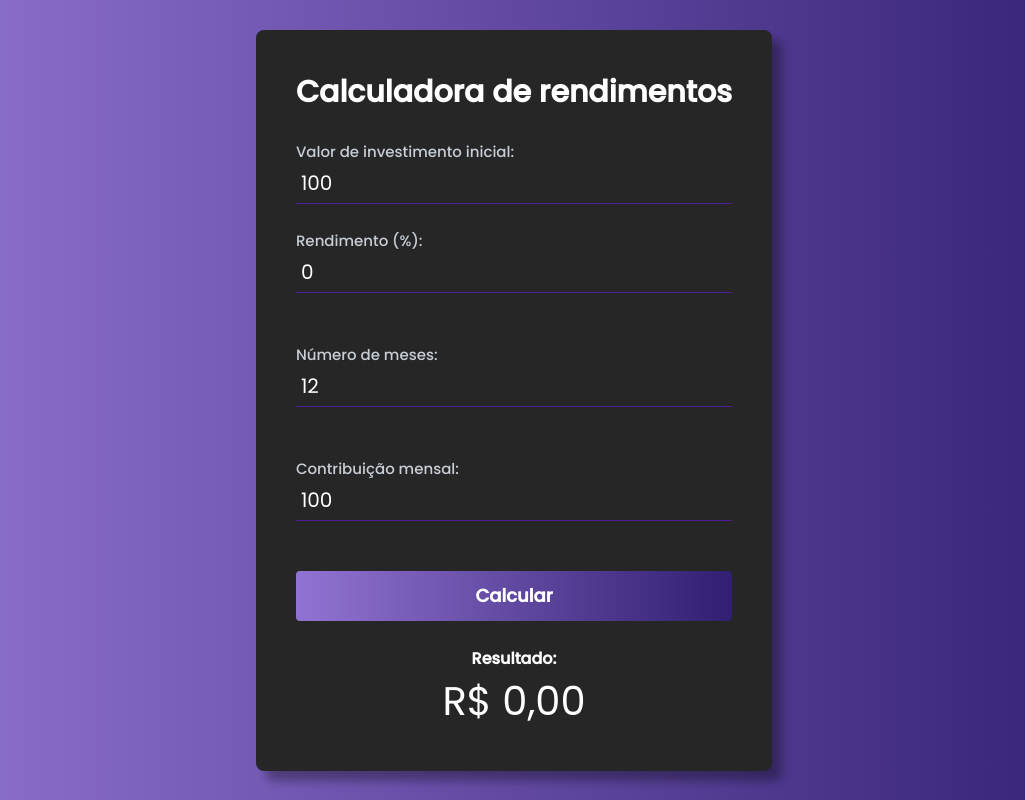
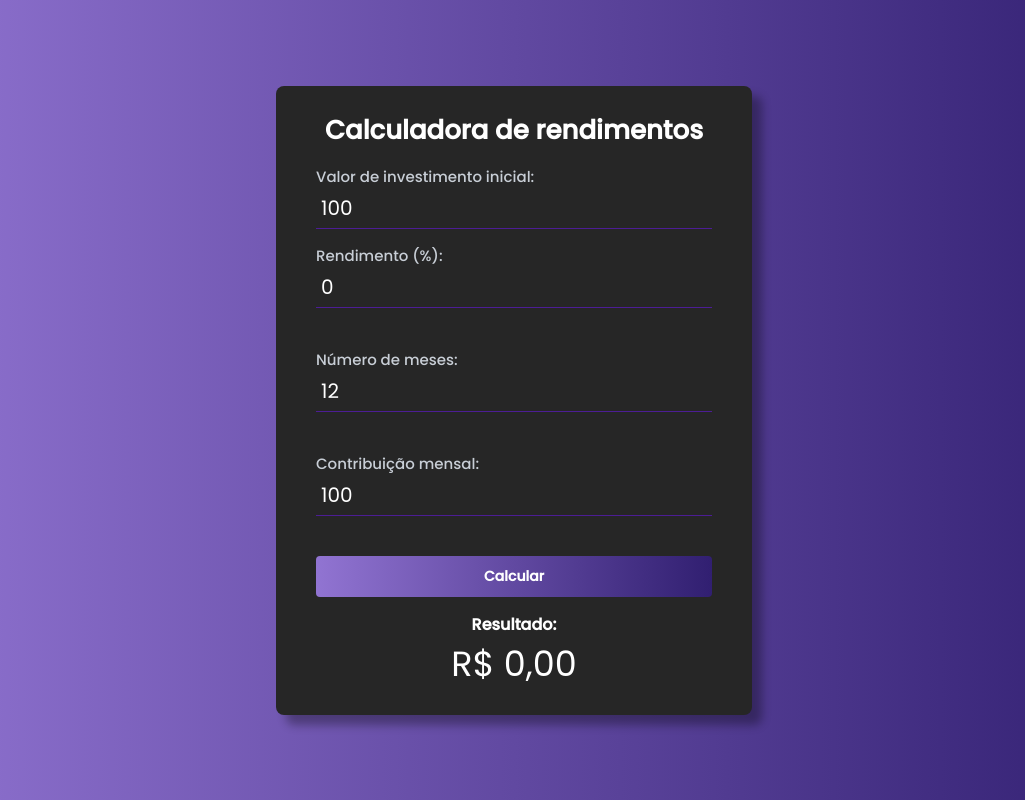
Before and after one commit to DevJpFarias/investment-amount, a plain HTML site: page index.html in a window 1280 px wide. Shown: the whole page, without its empty margins (126-1151 px from the left). Drawn offline with Linux system fonts and the light colour scheme.

Commit message:
styles: correção nos estilos

```diff
--- a/styles.css
+++ b/styles.css
@@ -14,7 +14,6 @@
 body {
     color: rgb(255, 255, 255);
     background: var(--linear-gradient);
-    padding: 1rem;
     display: flex;
     align-items: center;
     justify-content: center;
@@ -22,20 +21,20 @@ body {
 }
 
 #calculator {
-    margin: 0 auto;
+    margin: auto;
     max-width: 750px;
     min-width: 250px;
     background-color: #262626;
-    padding: 40px;
+    padding: 25px 40px;
     border-radius: 8px;
     box-shadow: 10px 10px 10px rgba(0,0,0,0.323);
     display: flex;
     flex-direction: column;
-    gap: 25px;
+    gap: 15px;
 }
 
 #calculator h1 {
-    font-size: 30px;
+    font-size: 26px;
     position: relative;
     text-align: center;
 }
@@ -52,7 +51,7 @@ body {
 #input_box {
     display: flex;
     flex-direction: column;
-    gap: 25px;
+    gap: 15px;
 }
 
 .input-field {
@@ -85,7 +84,7 @@ body {
 }
 
 #total {
-    font-size: 40px;
+    font-size: 35px;
 }
 
 #calculate {
@@ -94,8 +93,13 @@ body {
     padding: 10px;
     color: #fff;
     font-weight: bold;
-    font-size: 18px;
+    font-size: 14px;
     border-radius: 4px;
     cursor: pointer;
-    height: 50px;
 }
+
+@media screen and (max-width: 768px){
+    #calculator {
+        margin: 30px;
+    }
+}
```
